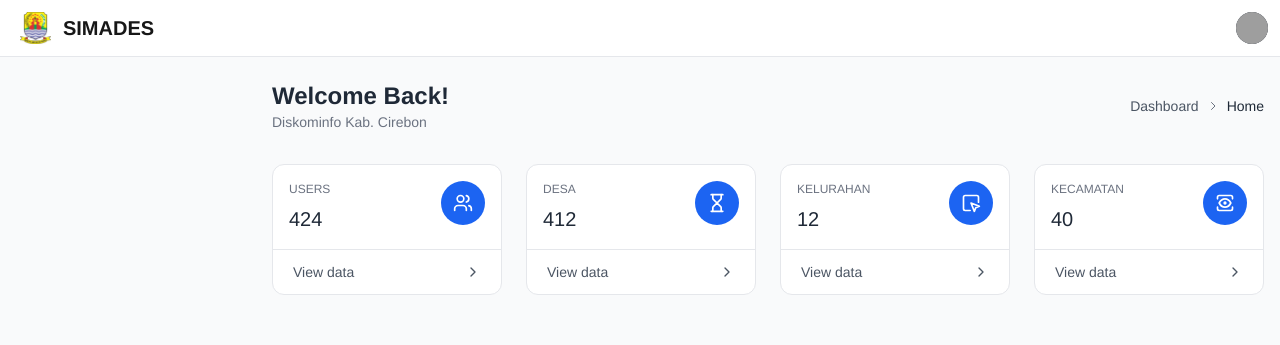
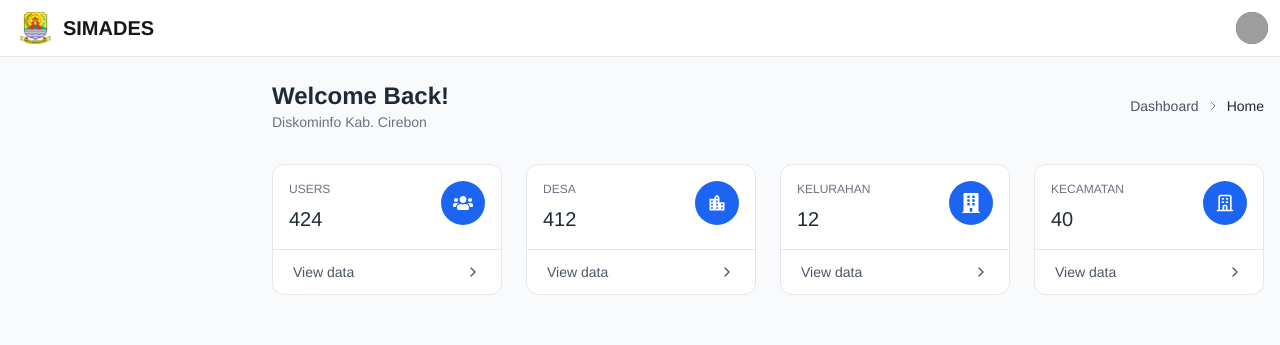
Before and after one commit to azharanggakusuma/simades, a Next.js app: page /dashboard in a window 1280 px wide. Shown: the top 345 px of the page. Built offline with nearby package versions, Linux system fonts and the light colour scheme; grey boxes are pictures that could not be loaded.

Commit message:
feat: refactor Stats component for improved structure and add react-icons dependency

```diff
--- a/app/dashboard/components/Stats.tsx
+++ b/app/dashboard/components/Stats.tsx
@@ -1,39 +1,39 @@
+import { FaUsers } from 'react-icons/fa';
+import { MdLocationCity } from 'react-icons/md';
+import { FaBuilding } from 'react-icons/fa';
+import { HiOutlineOfficeBuilding } from 'react-icons/hi';
+
 export default function Stats() {
   return (
-    <>
-      {/* Grid */}
     <div className="grid sm:grid-cols-2 lg:grid-cols-4 gap-4 sm:gap-6">
-        {/* Card */}
+      {/* Users */}
+      <Card title="Users" value="424" icon={<FaUsers size={20} />} />
+      {/* Desa */}
+      <Card title="Desa" value="412" icon={<MdLocationCity size={20} />} />
+      {/* Kelurahan */}
+      <Card title="Kelurahan" value="12" icon={<FaBuilding size={20} />} />
+      {/* Kecamatan */}
+      <Card title="Kecamatan" value="40" icon={<HiOutlineOfficeBuilding size={20} />} />
+    </div>
+  );
+}
+
+function Card({ title, value, icon }) {
+  return (
     <div className="flex flex-col bg-white border border-gray-200 shadow-2xs rounded-xl dark:bg-neutral-900 dark:border-neutral-800">
       <div className="p-4 md:p-5 flex justify-between gap-x-3">
         <div>
           <p className="text-xs uppercase text-gray-500 dark:text-neutral-500">
-                Users
+            {title}
           </p>
           <div className="mt-1 flex items-center gap-x-2">
             <h3 className="mt-1 text-xl font-medium text-gray-800 dark:text-neutral-200">
-                  424
+              {value}
             </h3>
           </div>
         </div>
         <div className="shrink-0 flex justify-center items-center size-11 bg-blue-600 text-white rounded-full dark:bg-blue-900 dark:text-blue-200">
-              <svg
-                className="shrink-0 size-5"
-                xmlns="http://www.w3.org/2000/svg"
-                width={24}
-                height={24}
-                viewBox="0 0 24 24"
-                fill="none"
-                stroke="currentColor"
-                strokeWidth={2}
-                strokeLinecap="round"
-                strokeLinejoin="round"
-              >
-                <path d="M16 21v-2a4 4 0 0 0-4-4H6a4 4 0 0 0-4 4v2" />
-                <circle cx={9} cy={7} r={4} />
-                <path d="M22 21v-2a4 4 0 0 0-3-3.87" />
-                <path d="M16 3.13a4 4 0 0 1 0 7.75" />
-              </svg>
+          {icon}
         </div>
       </div>
       <a
@@ -57,172 +57,5 @@ export default function Stats() {
         </svg>
       </a>
     </div>
-        {/* End Card */}
-        {/* Card */}
-        <div className="flex flex-col bg-white border border-gray-200 shadow-2xs rounded-xl dark:bg-neutral-900 dark:border-neutral-800">
-          <div className="p-4 md:p-5 flex justify-between gap-x-3">
-            <div>
-              <p className="text-xs uppercase text-gray-500 dark:text-neutral-500">
-                Desa
-              </p>
-              <div className="mt-1 flex items-center gap-x-2">
-                <h3 className="mt-1 text-xl font-medium text-gray-800 dark:text-neutral-200">
-                  412
-                </h3>
-              </div>
-            </div>
-            <div className="shrink-0 flex justify-center items-center size-11 bg-blue-600 text-white rounded-full dark:bg-blue-900 dark:text-blue-200">
-              <svg
-                className="shrink-0 size-5"
-                xmlns="http://www.w3.org/2000/svg"
-                width={24}
-                height={24}
-                viewBox="0 0 24 24"
-                fill="none"
-                stroke="currentColor"
-                strokeWidth={2}
-                strokeLinecap="round"
-                strokeLinejoin="round"
-              >
-                <path d="M5 22h14" />
-                <path d="M5 2h14" />
-                <path d="M17 22v-4.172a2 2 0 0 0-.586-1.414L12 12l-4.414 4.414A2 2 0 0 0 7 17.828V22" />
-                <path d="M7 2v4.172a2 2 0 0 0 .586 1.414L12 12l4.414-4.414A2 2 0 0 0 17 6.172V2" />
-              </svg>
-            </div>
-          </div>
-          <a
-            className="py-3 px-4 md:px-5 inline-flex justify-between items-center text-sm text-gray-600 border-t border-gray-200 hover:bg-gray-50 focus:outline-hidden focus:bg-gray-50 rounded-b-xl dark:border-neutral-800 dark:text-neutral-400 dark:hover:bg-neutral-800 dark:focus:bg-neutral-800"
-            href="#"
-          >
-            View data
-            <svg
-              className="shrink-0 size-4"
-              xmlns="http://www.w3.org/2000/svg"
-              width={24}
-              height={24}
-              viewBox="0 0 24 24"
-              fill="none"
-              stroke="currentColor"
-              strokeWidth={2}
-              strokeLinecap="round"
-              strokeLinejoin="round"
-            >
-              <path d="m9 18 6-6-6-6" />
-            </svg>
-          </a>
-        </div>
-        {/* End Card */}
-        {/* Card */}
-        <div className="flex flex-col bg-white border border-gray-200 shadow-2xs rounded-xl dark:bg-neutral-900 dark:border-neutral-800">
-          <div className="p-4 md:p-5 flex justify-between gap-x-3">
-            <div>
-              <p className="text-xs uppercase text-gray-500 dark:text-neutral-500">
-                Kelurahan
-              </p>
-              <div className="mt-1 flex items-center gap-x-2">
-                <h3 className="mt-1 text-xl font-medium text-gray-800 dark:text-neutral-200">
-                  12
-                </h3>
-              </div>
-            </div>
-            <div className="shrink-0 flex justify-center items-center size-11 bg-blue-600 text-white rounded-full dark:bg-blue-900 dark:text-blue-200">
-              <svg
-                className="shrink-0 size-5"
-                xmlns="http://www.w3.org/2000/svg"
-                width={24}
-                height={24}
-                viewBox="0 0 24 24"
-                fill="none"
-                stroke="currentColor"
-                strokeWidth={2}
-                strokeLinecap="round"
-                strokeLinejoin="round"
-              >
-                <path d="M21 11V5a2 2 0 0 0-2-2H5a2 2 0 0 0-2 2v14a2 2 0 0 0 2 2h6" />
-                <path d="m12 12 4 10 1.7-4.3L22 16Z" />
-              </svg>
-            </div>
-          </div>
-          <a
-            className="py-3 px-4 md:px-5 inline-flex justify-between items-center text-sm text-gray-600 border-t border-gray-200 hover:bg-gray-50 focus:outline-hidden focus:bg-gray-50 rounded-b-xl dark:border-neutral-800 dark:text-neutral-400 dark:hover:bg-neutral-800 dark:focus:bg-neutral-800"
-            href="#"
-          >
-            View data
-            <svg
-              className="shrink-0 size-4"
-              xmlns="http://www.w3.org/2000/svg"
-              width={24}
-              height={24}
-              viewBox="0 0 24 24"
-              fill="none"
-              stroke="currentColor"
-              strokeWidth={2}
-              strokeLinecap="round"
-              strokeLinejoin="round"
-            >
-              <path d="m9 18 6-6-6-6" />
-            </svg>
-          </a>
-        </div>
-        {/* End Card */}
-        {/* Card */}
-        <div className="flex flex-col bg-white border border-gray-200 shadow-2xs rounded-xl dark:bg-neutral-900 dark:border-neutral-800">
-          <div className="p-4 md:p-5 flex justify-between gap-x-3">
-            <div>
-              <p className="text-xs uppercase text-gray-500 dark:text-neutral-500">
-                Kecamatan
-              </p>
-              <div className="mt-1 flex items-center gap-x-2">
-                <h3 className="mt-1 text-xl font-medium text-gray-800 dark:text-neutral-200">
-                  40
-                </h3>
-              </div>
-            </div>
-            <div className="shrink-0 flex justify-center items-center size-11 bg-blue-600 text-white rounded-full dark:bg-blue-900 dark:text-blue-200">
-              <svg
-                className="shrink-0 size-5"
-                xmlns="http://www.w3.org/2000/svg"
-                width={24}
-                height={24}
-                viewBox="0 0 24 24"
-                fill="none"
-                stroke="currentColor"
-                strokeWidth={2}
-                strokeLinecap="round"
-                strokeLinejoin="round"
-              >
-                <path d="M5 12s2.545-5 7-5c4.454 0 7 5 7 5s-2.546 5-7 5c-4.455 0-7-5-7-5z" />
-                <path d="M12 13a1 1 0 1 0 0-2 1 1 0 0 0 0 2z" />
-                <path d="M21 17v2a2 2 0 0 1-2 2H5a2 2 0 0 1-2-2v-2" />
-                <path d="M21 7V5a2 2 0 0 0-2-2H5a2 2 0 0 0-2 2v2" />
-              </svg>
-            </div>
-          </div>
-          <a
-            className="py-3 px-4 md:px-5 inline-flex justify-between items-center text-sm text-gray-600 border-t border-gray-200 hover:bg-gray-50 focus:outline-hidden focus:bg-gray-50 rounded-b-xl dark:border-neutral-800 dark:text-neutral-400 dark:hover:bg-neutral-800 dark:focus:bg-neutral-800"
-            href="#"
-          >
-            View data
-            <svg
-              className="shrink-0 size-4"
-              xmlns="http://www.w3.org/2000/svg"
-              width={24}
-              height={24}
-              viewBox="0 0 24 24"
-              fill="none"
-              stroke="currentColor"
-              strokeWidth={2}
-              strokeLinecap="round"
-              strokeLinejoin="round"
-            >
-              <path d="m9 18 6-6-6-6" />
-            </svg>
-          </a>
-        </div>
-        {/* End Card */}
-      </div>
-      {/* End Grid */}
-    </>
   );
 }
--- a/package.json
+++ b/package.json
@@ -12,12 +12,11 @@
     "@prisma/client": "^6.7.0",
     "framer-motion": "^12.9.7",
     "lucide-react": "^0.507.0",
-    "mysql2": "^3.14.1",
     "next": "15.3.1",
-    "preline": "^3.0.1",
     "prisma": "^6.7.0",
     "react": "^19.0.0",
-    "react-dom": "^19.0.0"
+    "react-dom": "^19.0.0",
+    "react-icons": "^5.5.0"
   },
   "devDependencies": {
     "@eslint/eslintrc": "^3",
```
Also changed, not shown: 1 other file (tests, documents, lock files or other folders). Lines whose indentation alone changed are shown as unchanged.
